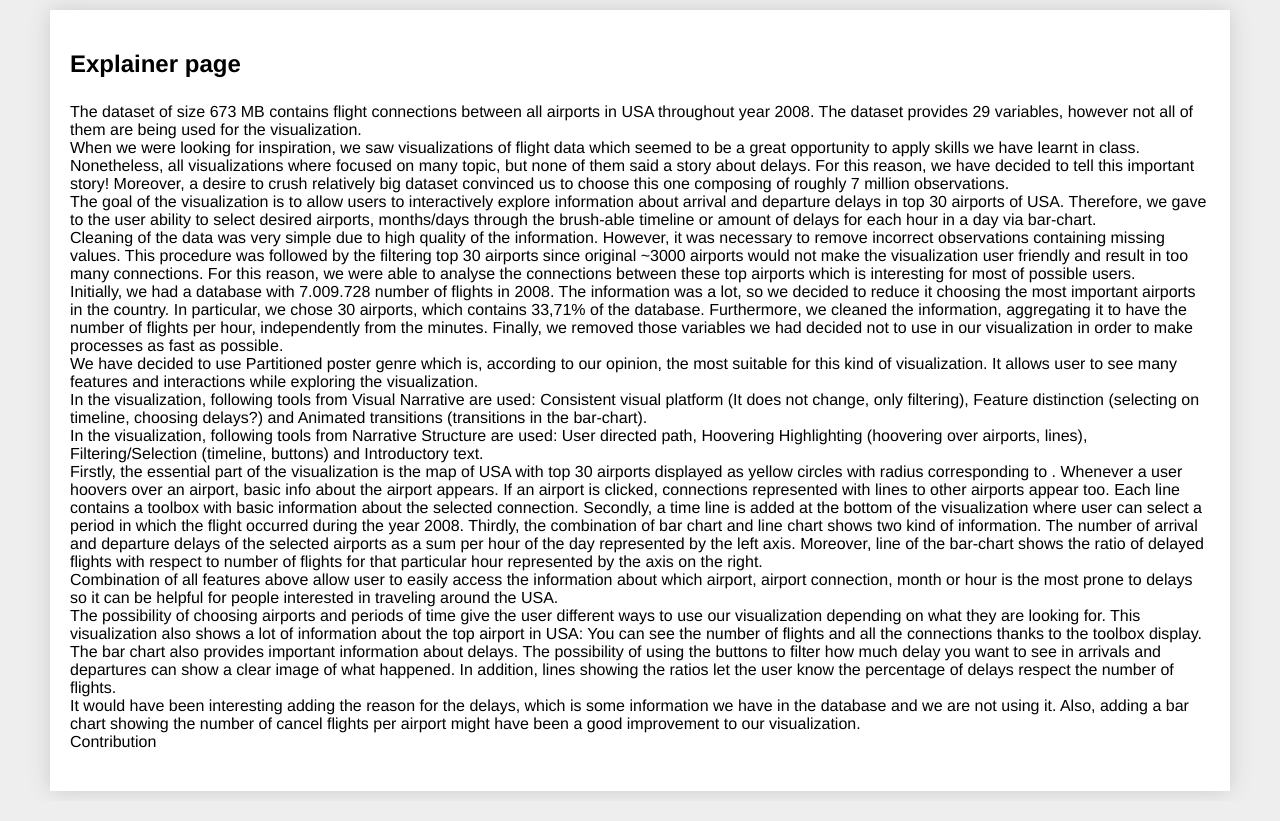
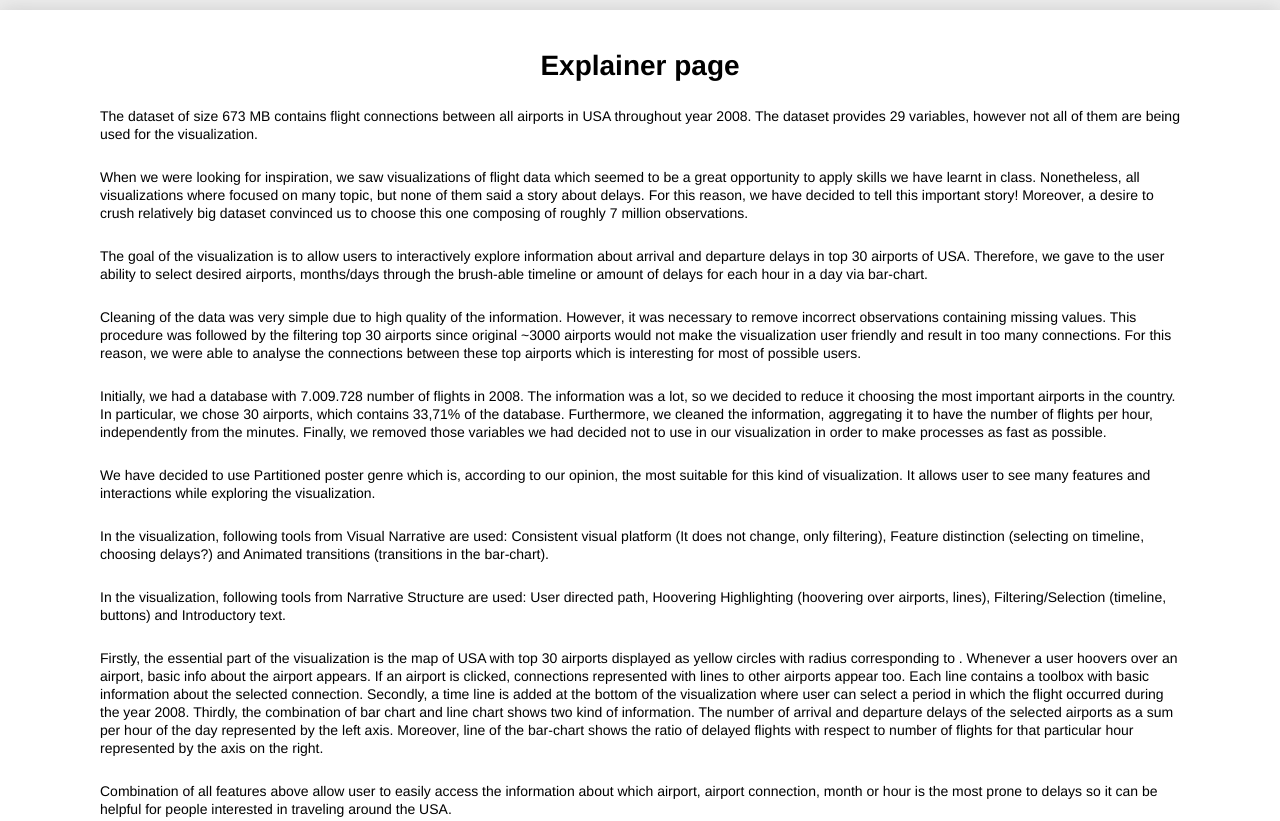
Before and after one commit to palkoduroska/palkoduroska.github.io, a plain HTML site: page index.html in a window 1280 px wide. Shown: the top 821 px of the page. Drawn offline with Linux system fonts and the light colour scheme.

Commit message:
Update index.html

```diff
--- a/index.html
+++ b/index.html
@@ -19,21 +19,21 @@
 				font-family: Helvetica, Arial, sans-serif;
 				background-color: #eee;
 				justify-content: center;
-				margin:  auto 50px auto 50px;
+				margin:  0 auto;
 				width: window.innerWidth;
 
 			}
 
 			#container {
 	     			margin: 10px auto 10px auto;
-				padding: 40px 20px 40px 20px;
+				padding: 40px 100px 10px 100px;
 				background-color: white;
 				box-shadow: 0 0 20px #ccc;
 			}
 
 			h1 {
 				margin-bottom: 25px;
-				font-size: 24px;
+				font-size: 28px;
 				font-weight: bold;
 			}
 
@@ -42,6 +42,12 @@
 				margin-left: 20px;
 				font-size: 14px;
 			}
+			p {
+			margin-bottom: 25px;
+			font-size: 14px;
+			line-height: 18px;
+			allign: justify;}
+
 
 
 
@@ -53,9 +59,9 @@
 		<div id="center">
 <div id="container">
 
-
+	<center>
 	<h1>Explainer page </h1>
-
+	</center>
 	<p>The dataset of size 673 MB contains flight connections between all airports in USA throughout year 2008.  The dataset provides 29 variables, however not all of them are being used for the visualization.</p>
         <p>When we were looking for inspiration, we saw visualizations of flight data which seemed to be a great opportunity to apply skills we have learnt in class. Nonetheless, all visualizations where focused on many topic, but none of them said a story about delays. For this reason, we have decided to tell this important story! Moreover, a desire to crush relatively big dataset convinced us to choose this one composing of roughly 7 million observations.  </p>
 	<p>The goal of the visualization is to allow users to interactively explore information about arrival and departure delays in top 30 airports of USA. Therefore, we gave to the user ability to select desired airports, months/days through the brush-able timeline or amount of delays for each hour in a day via bar-chart.</p>
```
